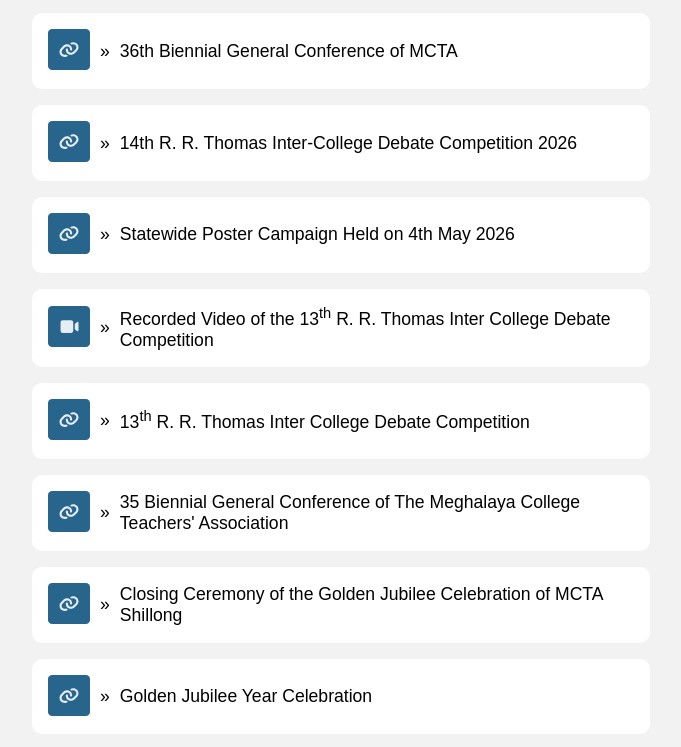
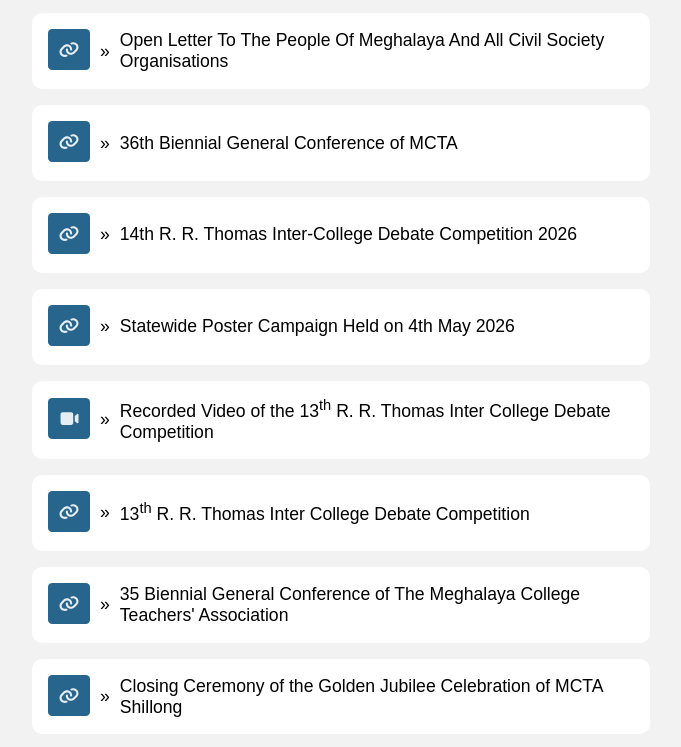
Before and after one commit to mctashillong/mctashillong.github.io, a plain HTML site: page public_html/index.html in a window 1280 px wide. Shown: the part 211-958 px from the top of the page, without its empty margins (299-980 px from the left). Drawn offline with nearby package versions, Linux system fonts and the light colour scheme.

Commit message:
Update index.html

```diff
--- a/public_html/index.html
+++ b/public_html/index.html
@@ -182,6 +182,7 @@
     </header>
     <main>
         <div class="links">
+            <a href="https://www.mcta.in/2026/11/open-letter-to-people-of-meghalaya-and.html" target="_blank"><span><svg class="svg-icons"><use xlink:href="#link"></use></svg></span><span>&raquo;</span><span>Open Letter To The People Of Meghalaya And All Civil Society Organisations</span></a>
             <a href="https://www.mcta.in/2026/09/36th-biennial-general-conference.html" target="_blank"><span><svg class="svg-icons"><use xlink:href="#link"></use></svg></span><span>&raquo;</span><span>36th Biennial General Conference of MCTA</span></a>
             <a href="https://www.mcta.in/2026/09/14th-r-r-thomas-inter-college-debate.html" target="_blank"><span><svg class="svg-icons"><use xlink:href="#link"></use></svg></span><span>&raquo;</span><span>14th R. R. Thomas Inter-College Debate Competition 2026</span></a>
             <a href="https://www.mcta.in/2026/05/statewide-poster-campaign-held-on-4th-may-2026.html" target="_blank"><span><svg class="svg-icons"><use xlink:href="#link"></use></svg></span><span>&raquo;</span><span>Statewide Poster Campaign Held on 4th May 2026</span></a>
```
